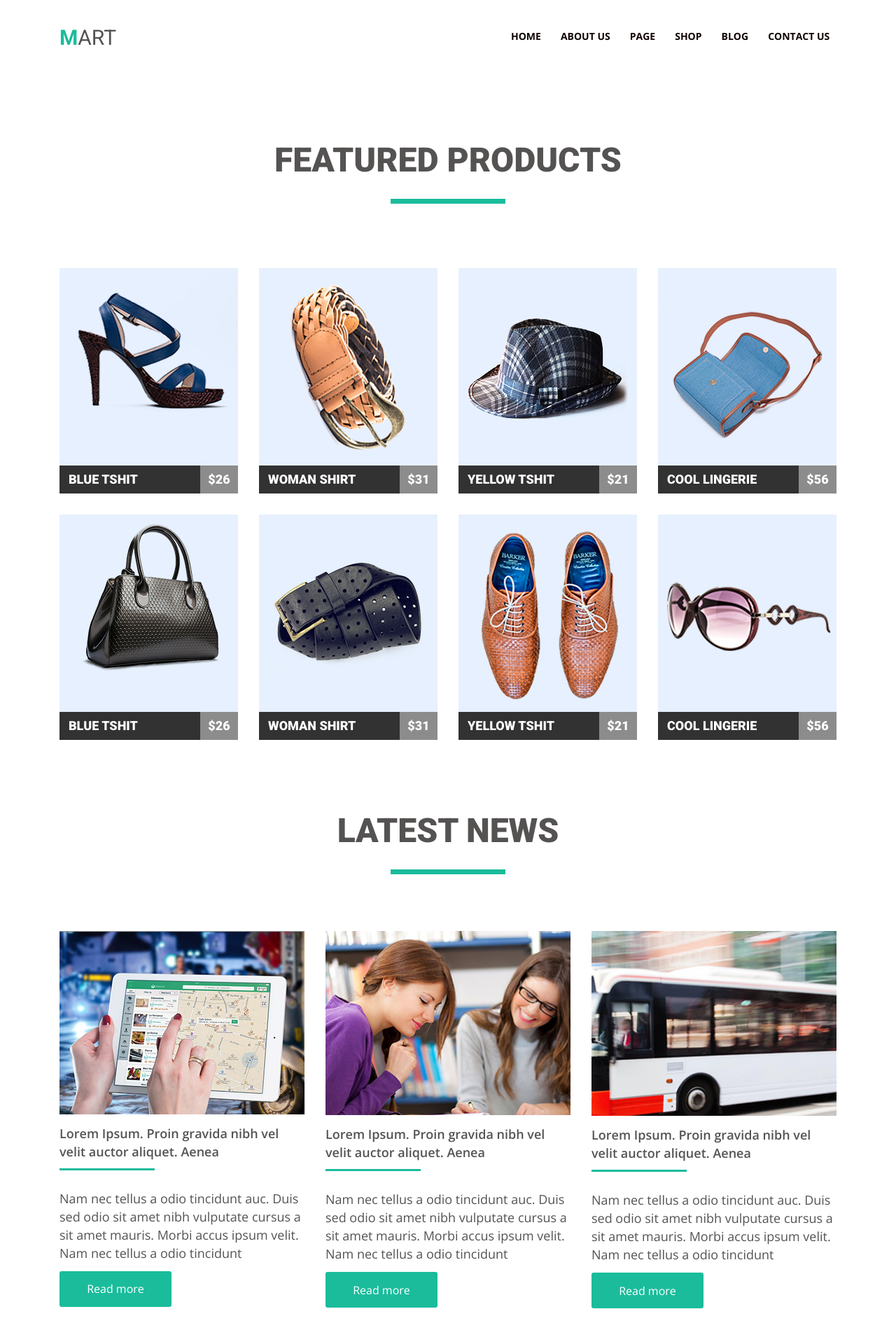
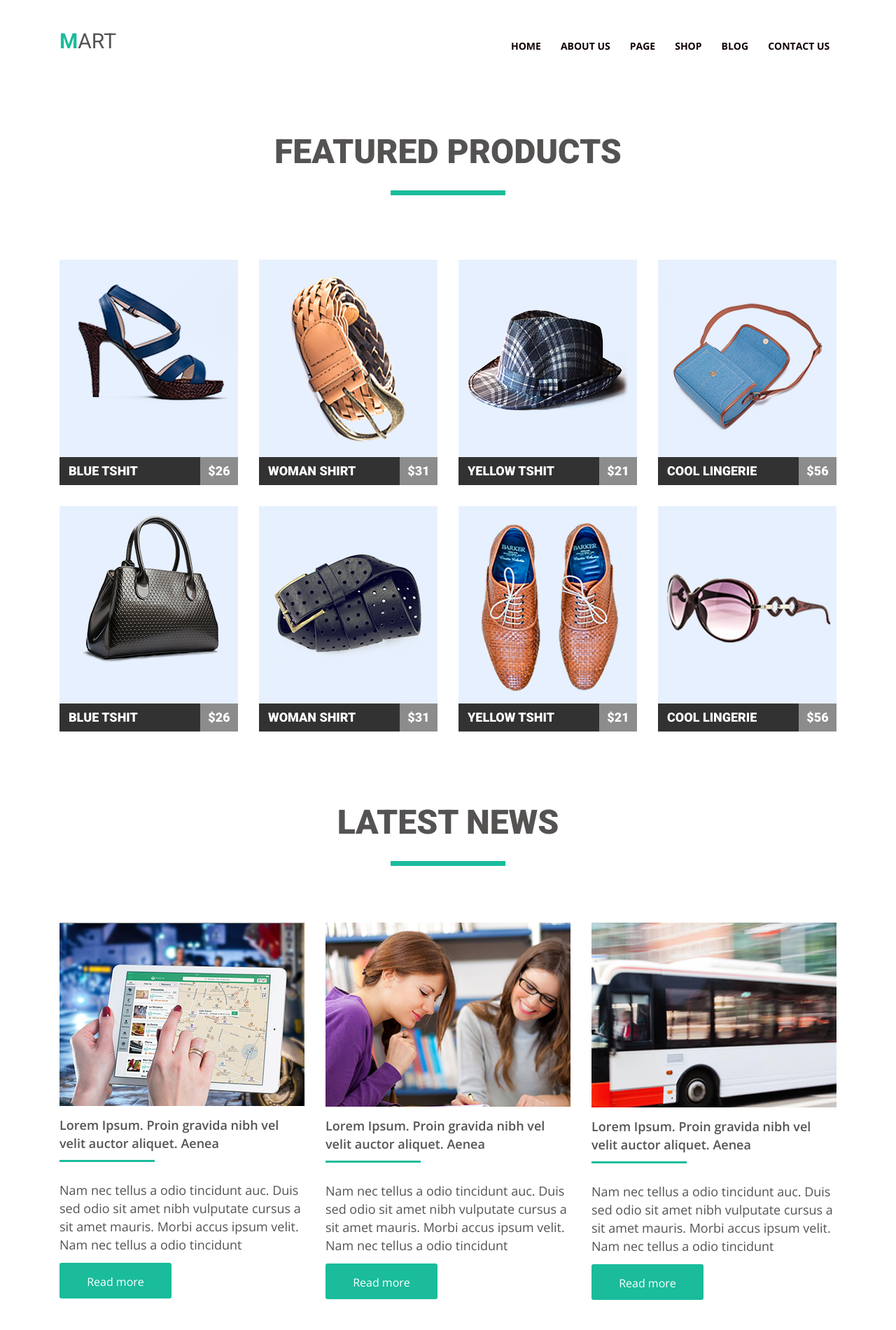
Before and after one commit to lukashyna/goit-fe-course, a plain HTML site: page html-css/module-04/index.html in a window 1280 px wide. Shown: the whole page at 70% size. After the commit the page ends 1857 px from the top, so only its background shows below. Drawn offline with nearby package versions, Linux system fonts and the light colour scheme.

Commit message:
change module-04

```diff
--- a/html-css/module-04/css/style.css
+++ b/html-css/module-04/css/style.css
@@ -27,8 +27,9 @@ img{
     height: auto;
 }
 /* navigation */
-.main-nav{
-    height: 160px;
+.main-header {
+    padding-top: 43px;
+    padding-bottom: 100px;
 }
 .site-logo {
     display: block;
@@ -36,8 +37,8 @@ img{
     font-size: 30px;
     line-height: 32px;
     font-weight: 400;
+    margin: 0;
     text-transform: uppercase;
-    margin-top: 38px;
 }
 .site-logo::first-letter{
     font-weight: 700;
@@ -48,7 +49,6 @@ img{
     float: right;
     width: 465px;
     padding-left: 0px;
-    margin-top: 43px;
 }
 .menu-item{
     display: block;
@@ -69,8 +69,8 @@ img{
     text-transform: uppercase;
 
 }
-.main-menu :hover,
-.main-menu :focus  {
+.main-menu a:hover,
+.main-menu a:focus  {
     color: #1abc9c;
 }
 
@@ -82,6 +82,8 @@ img{
     font-weight: 900;
     text-transform: uppercase;
     text-align: center;
+    margin: 0;
+    margin-bottom: 92px;
 
 }
 .featured-products::after{
@@ -90,7 +92,8 @@ img{
     width: 164px;
     background-color: #1abc9c;
     content: '';
-    margin: 26px auto 92px;
+    margin: auto;
+    margin-top: 26px;
 }
 .featured-products-list{
     padding: 0px;
@@ -163,9 +166,8 @@ img{
 }
 .latest-news-list {
     padding: 0px;
-    height: 495px;
     margin-top: 0;
-    margin-bottom: 83px;
+    padding-bottom: 83px;
 }
 .latest-news-item {
     display: block;
@@ -180,6 +182,7 @@ img{
     line-height:26px;
     font-weight: 600;
     font-family: 'Open Sans', sans-serif;
+    margin: 0;
     margin-top: 14px;
 }
 .latest-news-list h3::after{
@@ -196,17 +199,22 @@ img{
     line-height:26px;
     font-weight: 400;
     font-family: 'Open Sans', sans-serif;
+    margin: 0;
     margin-bottom: 13px;
 }
-button{
+.latest-news-list a{
+    display: inline-block;
     border: none;
-    min-width: 160px;
+    width: 160px;
     height: 51px;
     background-color: #1abc9c;
     font-size: 16px;
+    text-decoration: none;
     line-height: 26px;
     font-family: 'Open Sans', sans-serif;
     font-weight: 300;
+    text-align: center;
+    padding-top: 14px;
     color: #fff;
     border-radius: 3px;
 }
--- a/html-css/module-04/index.html
+++ b/html-css/module-04/index.html
@@ -77,19 +77,19 @@
                     <img src="./img/ipad.png" alt="ipad" width="355" height="262">
                     <h3>Lorem Ipsum. Proin gravida nibh vel velit auctor aliquet. Aenea</h3>
                     <p>Nam nec tellus a odio tincidunt auc. Duis sed odio sit amet nibh vulputate cursus a sit amet mauris. Morbi accus ipsum velit. Nam nec tellus a odio tincidunt</p>
-                    <button>Read more</button>
+                    <a href="#">Read more</a>
                 </li>
                 <li class="latest-news-item">
                     <img src="./img/students.png" alt="students" width="355" height="262">
                     <h3>Lorem Ipsum. Proin gravida nibh vel velit auctor aliquet. Aenea</h3>
                     <p>Nam nec tellus a odio tincidunt auc. Duis sed odio sit amet nibh vulputate cursus a sit amet mauris. Morbi accus ipsum velit. Nam nec tellus a odio tincidunt</p>
-                    <button>Read more</button>
+                    <a href="#">Read more</a href="#">
                 </li>
                 <li class="latest-news-item">
                     <img src="./img/bus.png" alt="bus" width="355" height="262">
                     <h3>Lorem Ipsum. Proin gravida nibh vel velit auctor aliquet. Aenea</h3>
                     <p>Nam nec tellus a odio tincidunt auc. Duis sed odio sit amet nibh vulputate cursus a sit amet mauris. Morbi accus ipsum velit. Nam nec tellus a odio tincidunt</p>
-                    <button>Read more</button>
+                    <a href="#">Read more</a>
                 </li>
             </ul>
 
```
